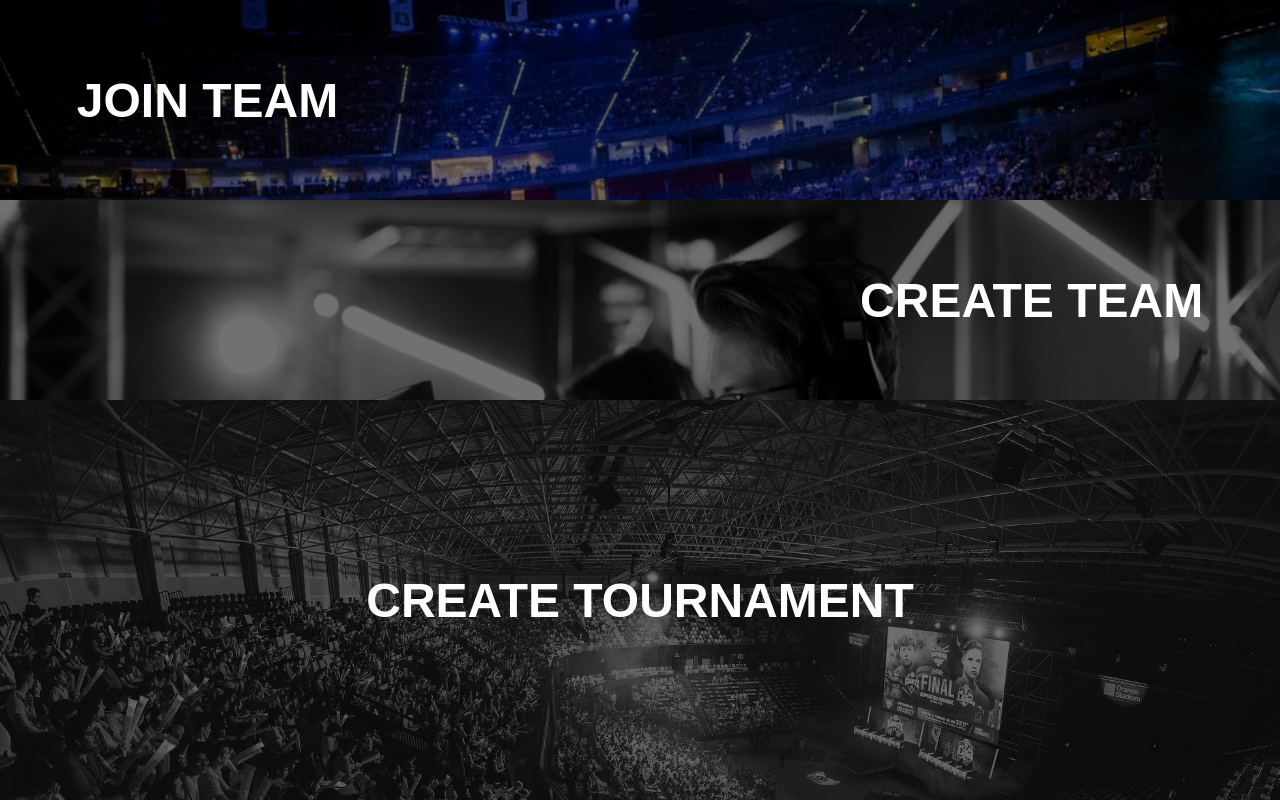
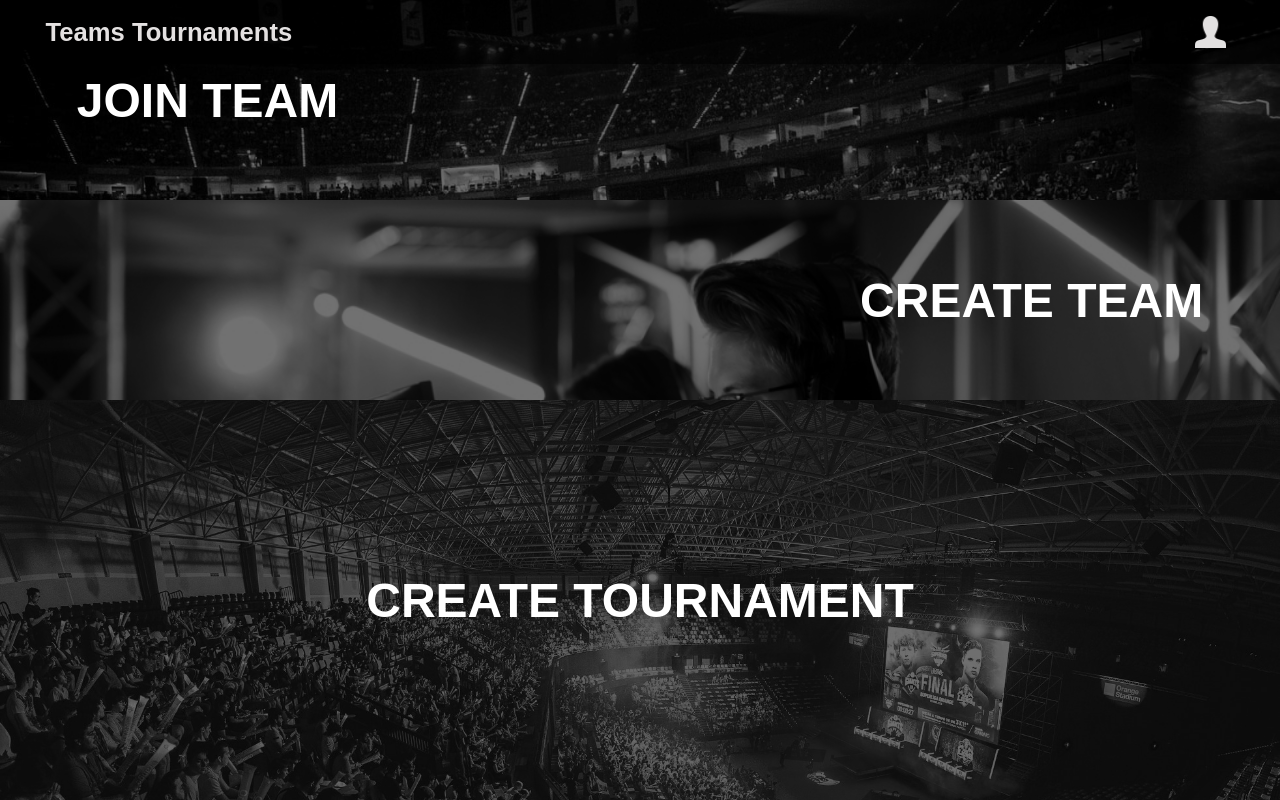
Before and after one commit to NowackiPatryk/esport_tournaments_managment, a Nuxt app: page /dashboard in a window 1280 px wide. Built offline with nearby package versions, Linux system fonts and the light colour scheme.

Commit message:
created navbar

```diff
--- a/assets/globalScss/globals.scss
+++ b/assets/globalScss/globals.scss
@@ -1,6 +1,6 @@
 $color_dark: rgba(0, 0, 0, 0.555);
 $color_light: rgba(255, 255, 255, 0.116);
-$default_text_color: rgb(228, 225, 225);
+$default_text_color: #e4e1e1;
 $contrast_color: #CF2E2E;
 $default_border_radius: 5px;
 $small_margin: 1%;
--- /dev/null
+++ b/components/dropdownIconElement.vue
@@ -0,0 +1,79 @@
+<template>
+    <div class = "dropdownNavbarElement">
+        <img :src = "require(`@/assets/icons/${iconSrc}`)" class = "dropdownNavbarElement__icon">
+        <ul class = "dropdownNavbarElement__dropdown">
+            <li v-for = "item in itemList" :key = "item.routeUrl">
+                <navbarRouteElement
+                    :name = "item.name"
+                    :routeUrl = "item.routeUrl"
+                />
+            </li>
+        </ul>
+    </div>
+</template>
+
+<script>
+import navbarRouteElement from './navbarRouteElement';
+
+export default {
+    components: {
+        navbarRouteElement,
+
+    },
+
+    props: {
+        itemList: {
+            type: Array,
+            required: true,
+        },
+
+        iconSrc: {
+            type: String,
+            required: true,
+        }
+    }
+}
+
+</script>
+
+<style lang="scss" scoped>
+@import '../assets/globalScss/globals.scss';
+
+    .dropdownNavbarElement{
+        color: $default_text_color;
+        height: 100%;
+        position: relative;
+        flex-direction: column;
+        position: relative;
+        display: flex;
+        justify-content: center;
+        align-items: center;
+        cursor: pointer;
+        margin-left: $default_margin;
+
+            &:hover &__dropdown{
+                    display: block;
+            }
+
+            &__icon{
+                margin: 0;
+                padding: 0;
+                width: 50%;
+            }
+
+            &__dropdown{
+                display: none;
+                list-style-type: none;
+                margin: 0;
+                position: absolute;
+                left: 0;
+                top: 100%;
+                padding: $large_margin;
+                background-color: $color_dark;
+
+                    & li{
+                        margin-top: 25px;
+                    }
+            }
+    }
+</style>
--- /dev/null
+++ b/components/dropdownNavbarElement.vue
@@ -0,0 +1,81 @@
+<template>
+    <div class = "dropdownNavbarElement">
+        <h1 class = "dropdownNavbarElement__text">{{ name }}</h1>
+        <ul class = "dropdownNavbarElement__dropdown">
+            <li v-for = "item in itemList" :key = "item.routeUrl">
+                <navbarRouteElement
+                    :name = "item.name"
+                    :routeUrl = "item.routeUrl"
+                />
+            </li>
+        </ul>
+    </div>
+</template>
+
+<script>
+import navbarRouteElement from './navbarRouteElement';
+
+export default {
+    components: {
+        navbarRouteElement,
+
+    },
+
+    props: {
+        itemList: {
+            type: Array,
+            required: true,
+        },
+
+        name: {
+            type: String,
+            required: true,
+        }
+    }
+}
+
+</script>
+
+<style lang="scss" scoped>
+@import '../assets/globalScss/globals.scss';
+
+    .dropdownNavbarElement{
+        color: $default_text_color;
+        height: 100%;
+        position: relative;
+        flex-direction: column;
+        position: relative;
+        display: flex;
+        justify-content: center;
+        align-items: center;
+        cursor: pointer;
+        margin-left: $default_margin;
+
+            &:hover &__dropdown{
+                    display: block;
+            }
+
+            &__text{
+                margin: 0;
+                padding: 0;
+                font-size: 1.6rem;
+                width: 100%;
+            }
+
+            &__dropdown{
+                display: none;
+                list-style-type: none;
+                margin: 0;
+                position: absolute;
+                left: 0;
+                top: 100%;
+                width: 100%;
+                padding: $large_margin;
+                background-color: $color_dark;
+
+                    & li{
+                        margin-top: 25px;
+                    }
+            }
+    }
+</style>
--- /dev/null
+++ b/components/navbar.vue
@@ -0,0 +1,93 @@
+<template>
+    <nav class = 'navbar'>
+        <div class = 'navbar__leftSideBlock'>
+            <dropdownNavbarElement
+                name = "Teams"
+                :itemList = "[
+                    {
+                        name: 'Create',
+                        routeUrl: '/createTeam',
+                    },
+
+                    {
+                        name: 'Join',
+                        routeUrl: '/joinTeam',
+                    },
+                ]"
+            />
+
+            <dropdownNavbarElement
+                name = "Tournaments"
+                :itemList = "[
+                    {
+                        name: 'Create',
+                        routeUrl: '/createTeam',
+                    },
+
+                    {
+                        name: 'Join',
+                        routeUrl: '/joinTeam',
+                    },
+                ]"
+            />
+        </div>
+
+        <div class = 'navbar__rightSideBlock'>
+            <dropdownIconElement
+                iconSrc = "user_icon.png"
+                :itemList = "[
+                    {
+                    name: 'Change password',
+                    routeUrl: '/changePassword'
+                    },
+
+                    {
+                        name: 'Log out',
+                        routeUrl: '/logout'
+                    }
+                ]"
+            />
+        </div>
+    </nav>
+</template>
+
+<script>
+import dropdownNavbarElement from './dropdownNavbarElement';
+import dropdownIconElement from './dropdownIconElement';
+
+    export default {
+        components: {
+            dropdownNavbarElement,
+            dropdownIconElement,
+
+        },
+    }
+
+</script>
+
+<style scoped lang = "scss">
+@import '../assets/globalScss/globals.scss';
+
+    .navbar{
+        width: 100vw;
+        height: 8vh;
+        background-color: $color_dark;
+        color: $default_text_color;
+        position: fixed;
+        left: 0;
+        top: 0;
+        z-index: 999;
+        display: flex;
+        padding-left: $default_margin;
+        padding-right: $default_margin;
+        display: flex;
+        justify-content: space-between;
+        align-items: center;
+
+        &__leftSideBlock{
+            display: flex;
+            justify-content: space-between;
+            min-width: 15%;
+        }
+    }
+</style>
--- /dev/null
+++ b/components/navbarRouteElement.vue
@@ -0,0 +1,35 @@
+<template>
+    <div class = 'navbarRouteElement'>
+        <NuxtLink :to = "routeUrl"> {{ name }} </NuxtLink>
+    </div>
+</template>
+
+<script>
+export default {
+    props: {
+        name: {
+            type: String,
+            required: true,
+        },
+
+        routeUrl: {
+            type: String,
+            required: true,
+        }
+    }
+}
+
+</script>
+
+<style lang="scss" scoped>
+@import '../assets/globalScss/globals.scss';
+
+    .navbarRouteElement{
+        & a {
+            text-decoration: none;
+            color: $default_text_color;
+            font-size: 1.4rem;
+            font-weight: bold;
+        }
+    }
+</style>
--- a/pages/dashboard.vue
+++ b/pages/dashboard.vue
@@ -1,5 +1,6 @@
 <template>
   <div>
+    <navbar/>
     <dashboardLink
       text = "join team"
       size = "default"
@@ -25,10 +26,12 @@
 
 <script>
 import dashboardLink from '../components/dashboardLink';
+import navbar from '../components/navbar';
 
 export default {
   components: {
     dashboardLink,
+    navbar,
 
   }
 }
```
Also changed, not shown: assets/icons/user_icon.png (added).
